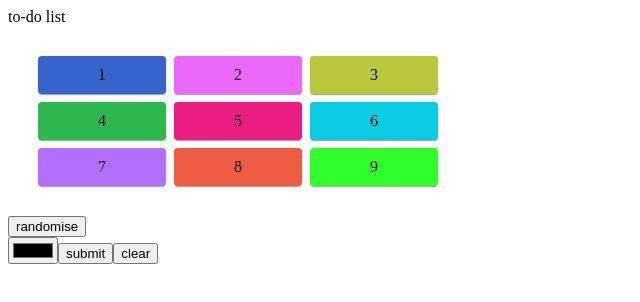
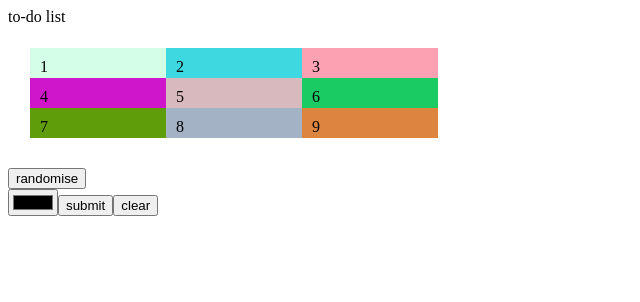
Before and after one commit to kartikmax/dashboard, a React (Create React App) app: page / in a window 1280 px wide. Both pictures are taken after a click on the button "submit". Shown: the top 302 px of the page, without its empty margins (0-640 px from the left). Built offline with nearby package versions, Linux system fonts and the light colour scheme.

Commit message:
checking percent is remaining only

```diff
--- a/src/Components/RandomGrid.jsx
+++ b/src/Components/RandomGrid.jsx
@@ -5,36 +5,37 @@ import Grid from "@mui/material/Grid";
 import { useState } from "react";
 import { faker } from "@faker-js/faker";
 
+let myArray = [];
+for (var i = 0; i < 9; i++) {
+  myArray.push(faker.color.rgb());
+}
 
 export default function RandomGrid() {
-  let myArray=[]
-  for(var i=0;i<9;i++){
-    myArray.push(faker.color.rgb())
-  }
   const [customColor, setCustomColor] = useState(myArray);
-  console.log(customColor);
-  const Item = styled(Paper)(() => ({
-    background: `${customColor}`,
-    color: "black",
-    padding: "10px",
-    textAlign: "center",
-    //   color: theme.palette.text.secondary,
-  }));
   return (
     <>
       <Box sx={{ flexGrow: 1 }} style={{ width: "400px", margin: "30px" }}>
         <Grid container spacing={1}>
-        {customColor.map((x,y)=><Grid item xs={4}>
-            <Item style={{background:`${x}`}}>
-                {y+1}
-            </Item>
-        </Grid>)}
-
+          {customColor.map((x, y) => (
+            <Grid
+              item
+              xs={4}
+              style={{
+                height: "30px",
+                width: "30px",
+                background: `${x}`,
+                padding: "10px",
+              }}
+              alignContent="center"
+            >
+              {y + 1}
+            </Grid>
+          ))}
         </Grid>
       </Box>
       <button
         onClick={() => {
-          setCustomColor(customColor.map(()=>faker.color.rgb()));
+          setCustomColor(customColor.map(() => faker.color.rgb()));
         }}
       >
         {" "}
--- a/src/Components/Todo.jsx
+++ b/src/Components/Todo.jsx
@@ -1,3 +1,5 @@
+import { Grid } from "@mui/material";
+import { Box } from "@mui/system";
 import React, { useState } from "react";
 import RandomGrid from "./RandomGrid";
 
@@ -7,7 +9,7 @@ const Print = ({ text }) => {
 
 const Tile = ({ color }) => {
   return (
-    <div style={{ height: "30px", width: "30px", background: `${color}` }} />
+    <Grid item xs={4} style={{ height: "30px", width: "30px", background: `${color}`,padding:"10px" }} />
   );
 };
 
@@ -36,11 +38,14 @@ const Todo = () => {
       >
         clear
       </button>
-      <ol>
+      <br/>
+      <Box style={{width:"400px",margin:"30px"}}>
+      <Grid container spacing={1}>
         {myArray.map((x) => (
           <Tile color={x} />
         ))}
-      </ol>
+      </Grid>
+      </Box>
       </div>
     </>
   );
```
